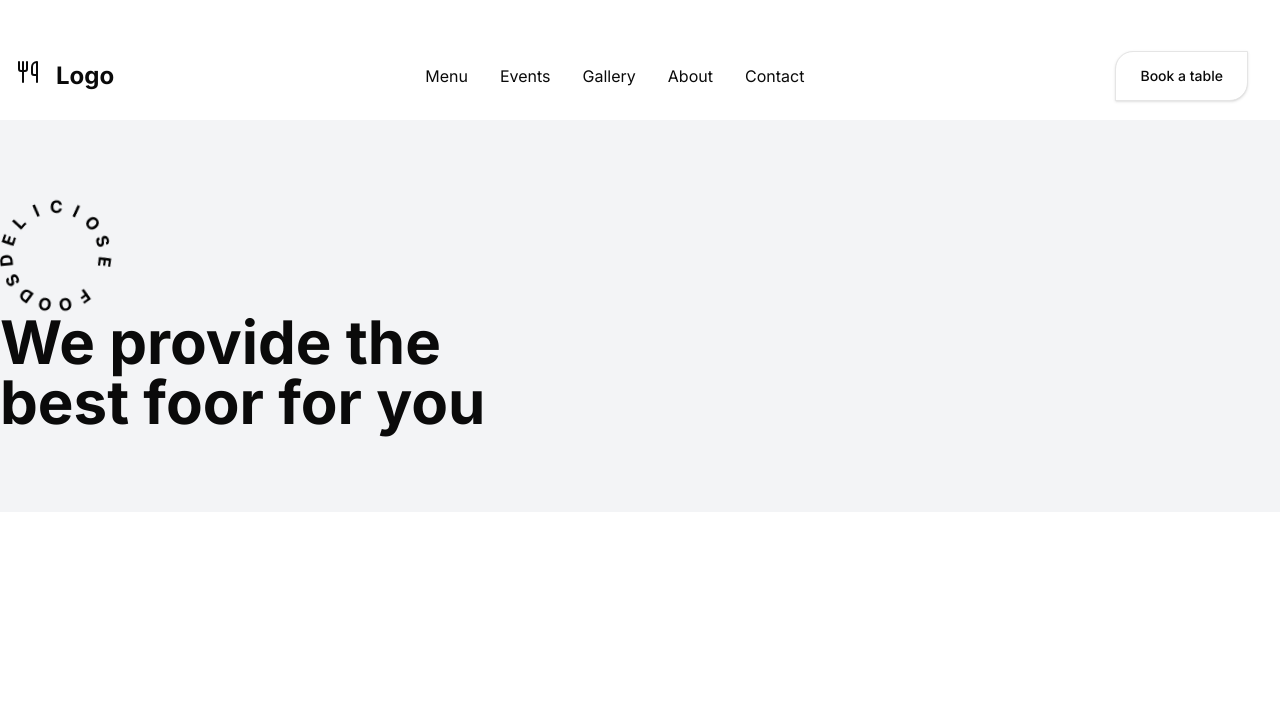
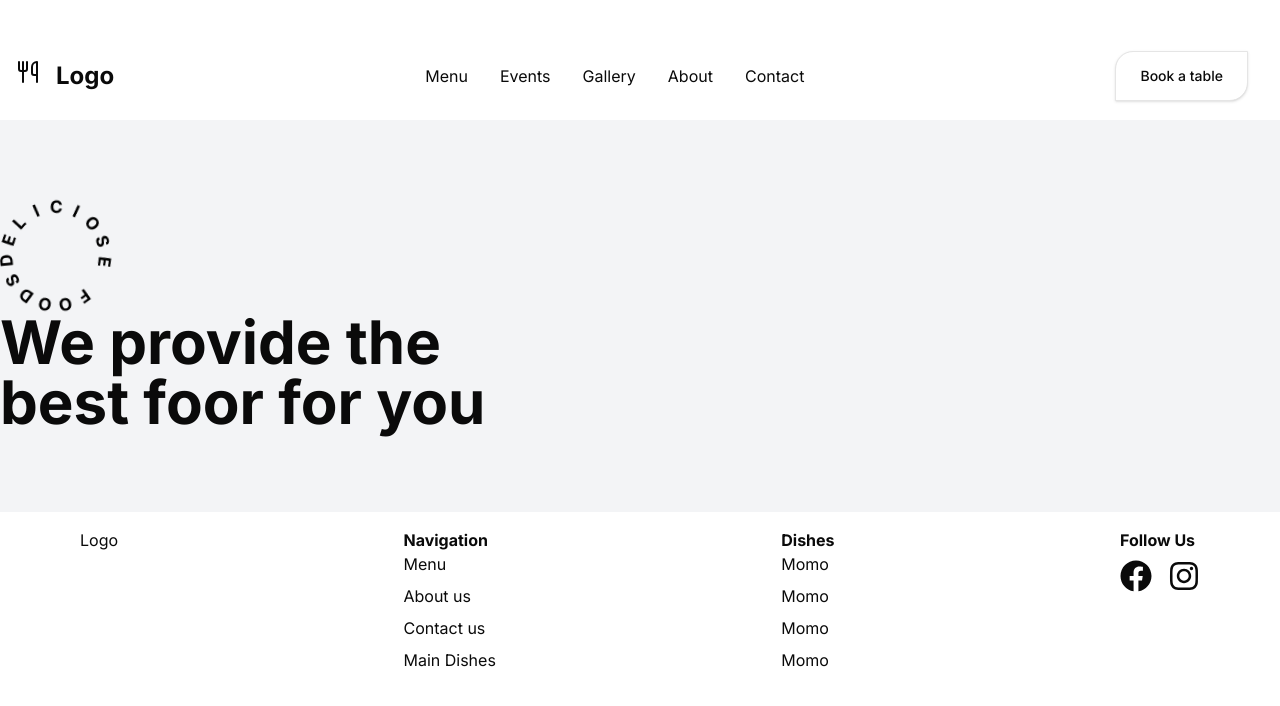
Before and after one commit to Ghost9841/tasty-momo, a Next.js app: page / in a window 1280 px wide. Shown: the top 706 px of the page. Built offline with nearby package versions, Linux system fonts and the light colour scheme.

Commit message:
Tasty Momo Footer Navbar Done these aaba chai uncle ko garam

```diff
--- a/package.json
+++ b/package.json
@@ -17,6 +17,7 @@
     "next": "16.4.2",
     "react": "19.3.0",
     "react-dom": "19.3.0",
+    "react-icons": "^5.7.0",
     "shadcn": "^4.22.0",
     "tw-animate-css": "^1.4.0"
   },
--- a/src/app/page.tsx
+++ b/src/app/page.tsx
@@ -1,11 +1,13 @@
 import Navbar from "@/components/ui/bar/Navbar";
 import HeroSection from "./(home)/HeroSection";
+import Footer from "@/components/ui/bar/Footer";
 
 export default function Home() {
   return (
     <div className="">
       <Navbar/>
       <HeroSection/>
+      <Footer/>
     </div>
   );
 }
--- /dev/null
+++ b/src/components/ui/bar/Footer.tsx
@@ -0,0 +1,39 @@
+import { CiFacebook } from "react-icons/ci"
+import { FaFacebook, FaInstagram } from "react-icons/fa"
+
+const Footer = () => {
+  return (
+    <footer>
+        <section className="flex flex-col md:flex-row justify-between gap-4 p-4 max-w-6xl mx-auto">
+        <div className="">Logo</div>
+        <div className="">
+            <span className="font-bold">Navigation</span>
+            <ul className="flex flex-col gap-2">
+                <li className="hover:underline">Menu</li>
+                <li className="hover:underline">About us</li>
+                <li className="hover:underline">Contact us</li>
+                <li className="hover:underline">Main Dishes</li>
+            </ul>
+            </div>
+        <div className="">
+            <span className="font-bold">Dishes</span>
+             <ul className="flex flex-col gap-2">
+                <li className="hover:underline">Momo</li>
+                <li className="hover:underline">Momo</li>
+                <li className="hover:underline">Momo</li>
+                <li className="hover:underline">Momo</li>
+            </ul>
+        </div>
+        <div className="">
+            <span className="font-bold">Follow Us</span>
+            <ul className="flex gap-4 mt-2">
+                <FaFacebook className="w-8 h-8" />
+                <FaInstagram className="w-8 h-8" />
+            </ul>
+        </div>
+        </section>
+    </footer>
+  )
+}
+
+export default Footer
--- a/src/components/ui/bar/Navbar.tsx
+++ b/src/components/ui/bar/Navbar.tsx
@@ -4,6 +4,8 @@ import { Utensils } from 'lucide-react'
 
 const Navbar = () => {
     return (
+        <nav className="">
+
         <header className="bg-white mt-8">
             <div className="flex justify-between items-center p-4 max-w-7xl mx-auto">
                 <div className="flex gap-4 text-2xl font-bold">
@@ -21,7 +23,7 @@ const Navbar = () => {
                 <Button variant="outline" className="mr-4 rounded-bl-none rounded-tr-none p-6 shadow-sm">Book a table</Button>
             </div>
         </header>
-
+        </nav>
     )
 }
 
```
Also changed, not shown: 1 other file (tests, documents, lock files or other folders).
